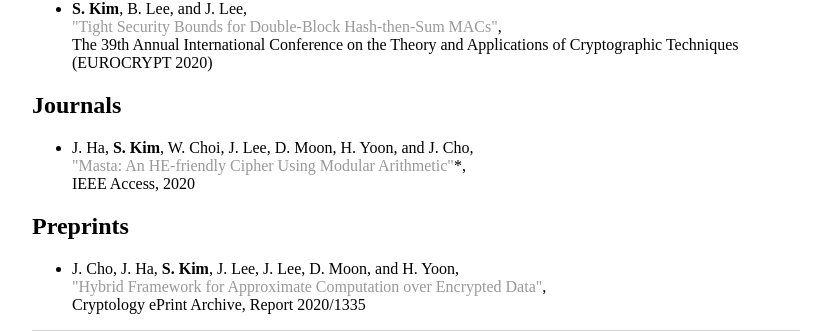
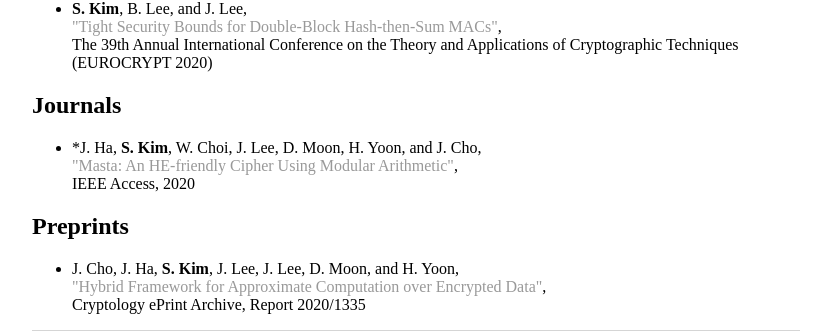
Before and after one commit to sgk1m/sgk1m.github.io, a Jekyll site: the page built from publications.html, in a window 1280 px wide. Shown: the part 276-607 px from the top of the page, without its empty margins (224-1055 px from the left). Built offline with Jekyll 4.4.1, drawn with Linux system fonts in a browser that asks for light colours.

```diff
--- a/publications.html
+++ b/publications.html
@@ -13,8 +13,8 @@ title: Publications - Seongkwang Kim
 	</ul>
 	<h2>Journals</h2>
 	<ul>
-		<li>J. Ha, <b>S. Kim</b>, W. Choi, J. Lee, D. Moon, H. Yoon, and J. Cho, <br>
-			<a href="https://ieeexplore.ieee.org/document/9240936">"Masta: An HE-friendly Cipher Using Modular Arithmetic"</a>*, <br>
+		<li>*J. Ha, <b>S. Kim</b>, W. Choi, J. Lee, D. Moon, H. Yoon, and J. Cho, <br>
+			<a href="https://ieeexplore.ieee.org/document/9240936">"Masta: An HE-friendly Cipher Using Modular Arithmetic"</a>, <br>
 			IEEE Access, 2020
 		</li>
 	</ul>
```
